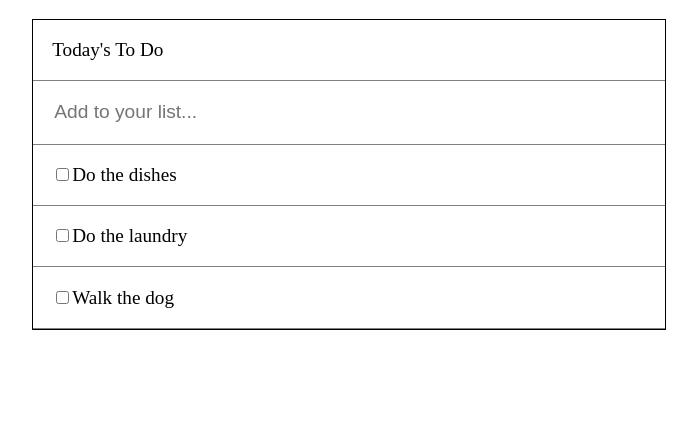
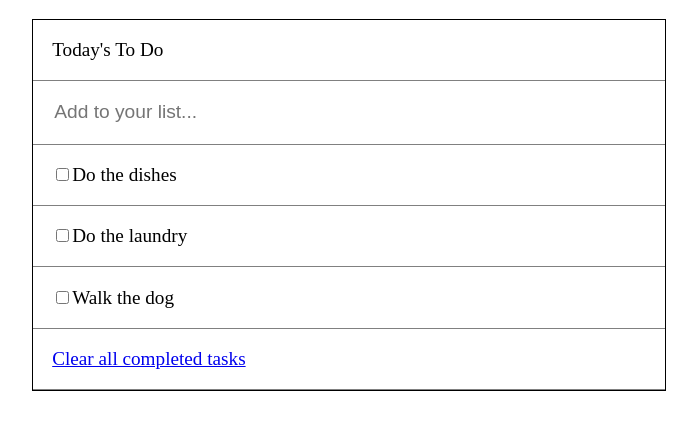
Before and after one commit to tomasesquivelgc/Webpack-To-Do-list, a website built with webpack: page src/index.html in a window 1280 px wide. Shown: the part 62-492 px from the top of the page, without its empty margins (291-988 px from the left). Built offline with nearby package versions, Linux system fonts and the light colour scheme.

Commit message:
readme add
div change to ul
clearcomplete button add

```diff
--- a/src/index.html
+++ b/src/index.html
@@ -7,6 +7,6 @@
 </head>
 <body>
     <h1>My To Do list</h1>
-    <div id="list" class="list"></div>
+    <ul id="list" class="list"></ul>
 </body>
 </html>
--- a/src/populate.js
+++ b/src/populate.js
@@ -35,6 +35,11 @@ function populate() {
     newLi.innerHTML += array[i].description;
     list.appendChild(newLi);
   }
+
+  const clearBtnn = document.createElement('li');
+  clearBtnn.innerHTML = '<a href="#">Clear all completed tasks</a>';
+  list.appendChild(clearBtnn);
+
 }
 
 export default populate;
--- a/src/style.css
+++ b/src/style.css
@@ -7,6 +7,7 @@
   border: 1px solid black;
   width: 50%;
   margin: 0 auto;
+  padding-inline-start: 0px;
 }
 
 .list li {
```
Also changed, not shown: README.md.
